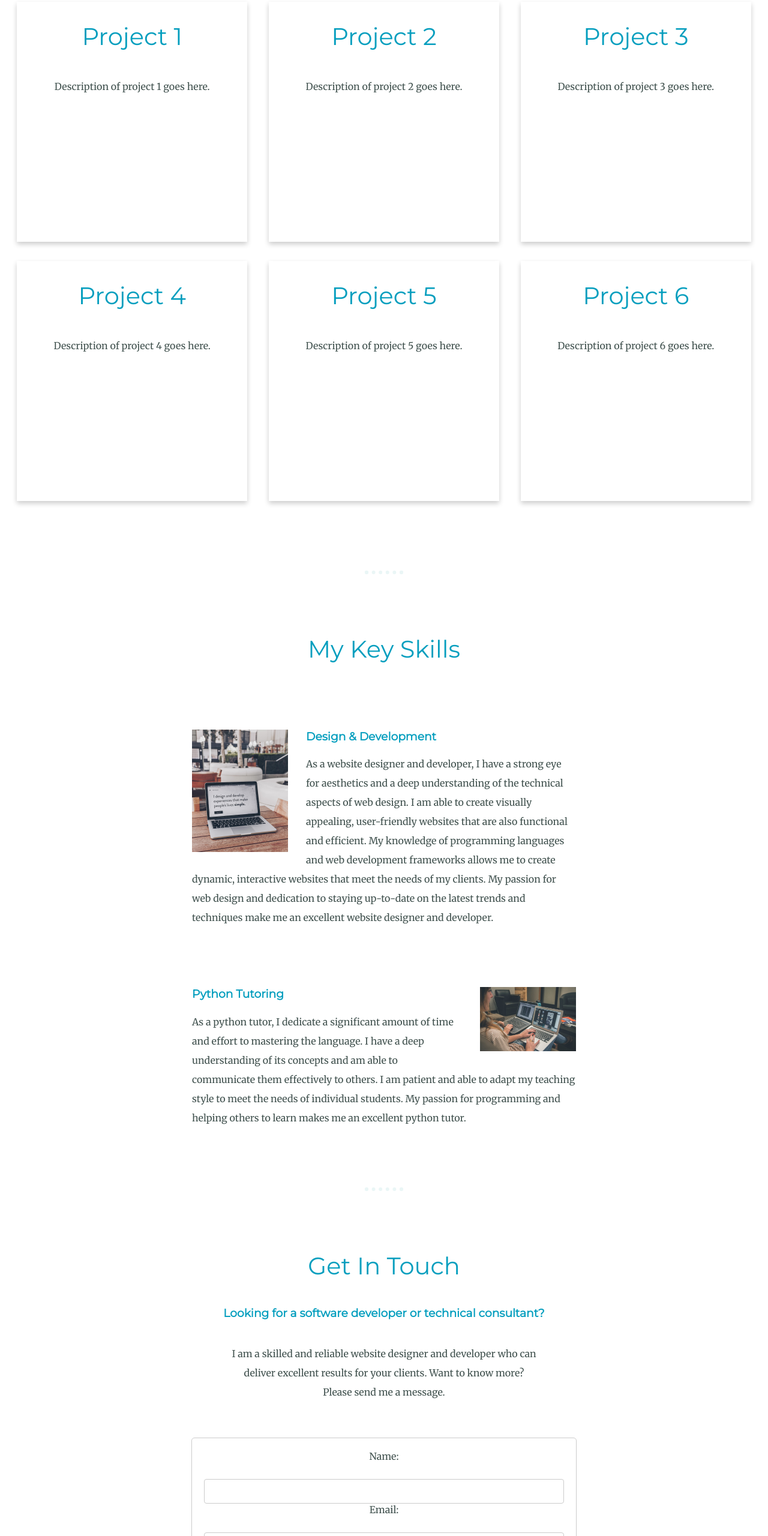
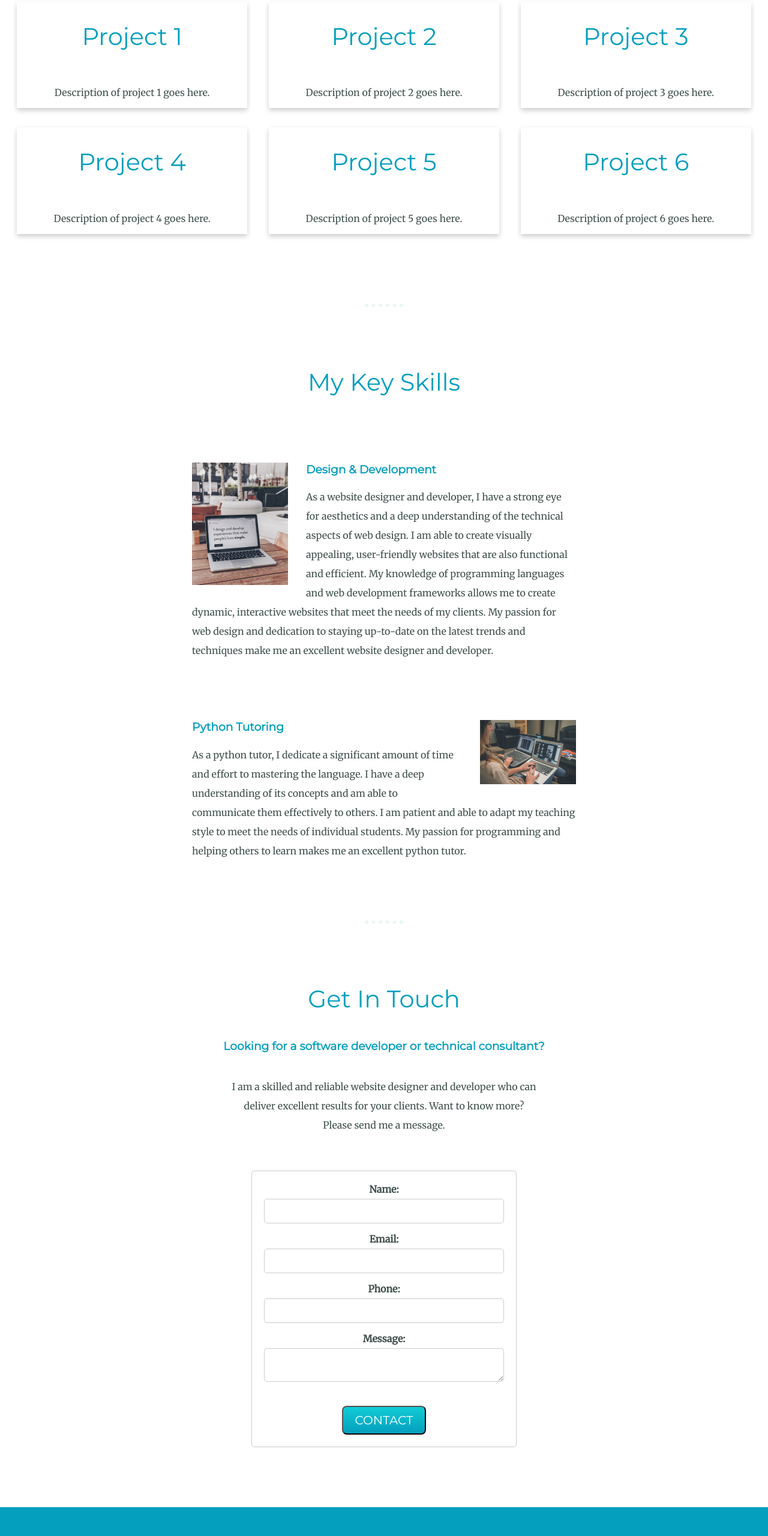
Before and after one commit to iuliiavinogradova/portfolio, a plain HTML site: page index.html in a window 1280 px wide. Shown: the part 1760-4320 px from the top of the page at 60% size. Drawn offline with Linux system fonts and the light colour scheme.

Commit message:
Add files via upload

```diff
--- a/css/styles.css
+++ b/css/styles.css
@@ -171,7 +171,7 @@ a:hover {
   }
 
       .card {
-      height: 400px;
+      height: 100%;
       background-color: white;
       box-shadow: 0 4px 8px 0 rgba(0, 0, 0, 0.2);
       margin: 16px;
@@ -179,40 +179,61 @@ a:hover {
     width: 30%; /* specify the width of each card */
     }
 
-    /* form */
+    .card p {
+  margin: auto;
+  padding: 10px;
+}
+
+    .project-img {
+      width: auto;
+      height: 200px;
+    }
+
+          /* Add some style to the form */
         form {
-    width: 600px;
-    margin: auto;
+            width: 400px;
+            margin: 0 auto;
             padding: 20px;
             border: 1px solid #ccc;
             border-radius: 5px;
         }
 
+        /* Style the form labels */
         label {
-    display: block;
-    margin-bottom: 8px;
+            font-weight: bold;
         }
 
+        /* Style the form inputs and textarea */
         input,
         textarea {
             width: 100%;
             padding: 12px;
             border: 1px solid #ccc;
-    border-radius: 4px;
+            border-radius: 5px;
             box-sizing: border-box;
+            margin-top: 6px;
+            margin-bottom: 16px;
+            resize: vertical;
         }
 
-  button {
-    background-color: #4caf50;
+        /* Style the submit button */
+        input[type="submit"] {
+            background-color: #4CAF50;
             color: white;
             padding: 12px 20px;
             border: none;
-    border-radius: 4px;
+            border-radius: 5px;
             cursor: pointer;
         }
 
-  button:hover {
-    opacity: 0.8;
+        /* Style the success message */
+        .success {
+            color: green;
+        }
+
+        /* Style the error message */
+        .error {
+            color: red;
         }
 
 
```
Lines whose indentation alone changed are shown as unchanged.
